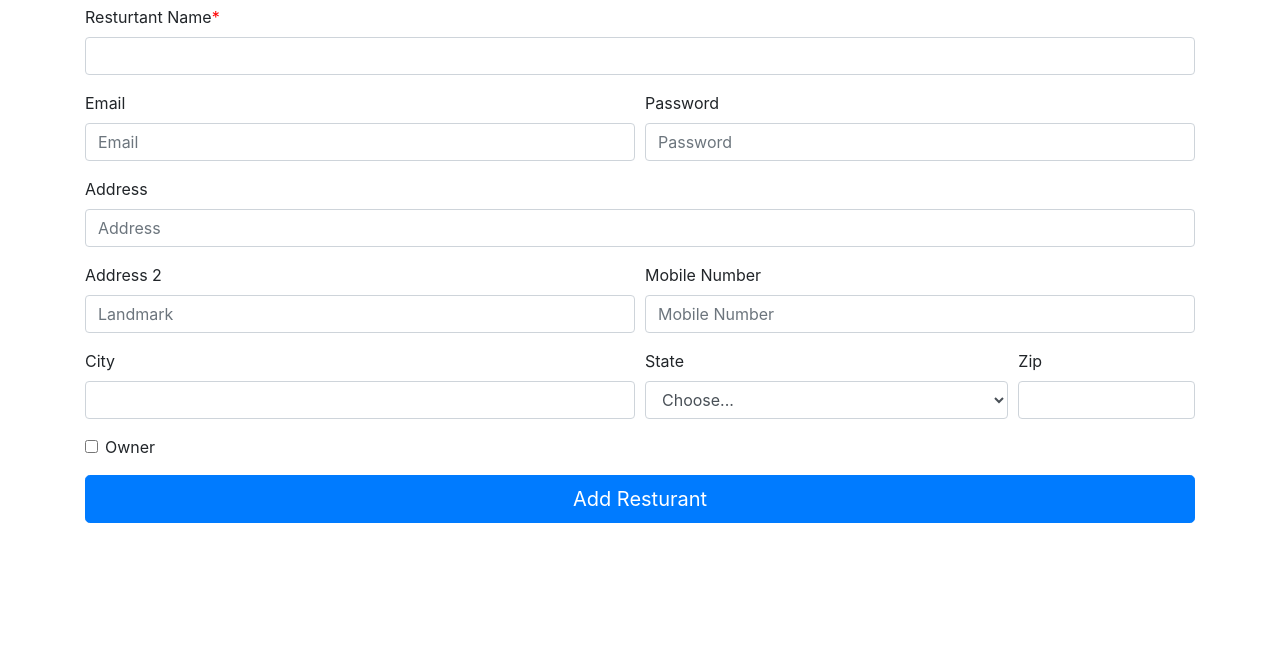
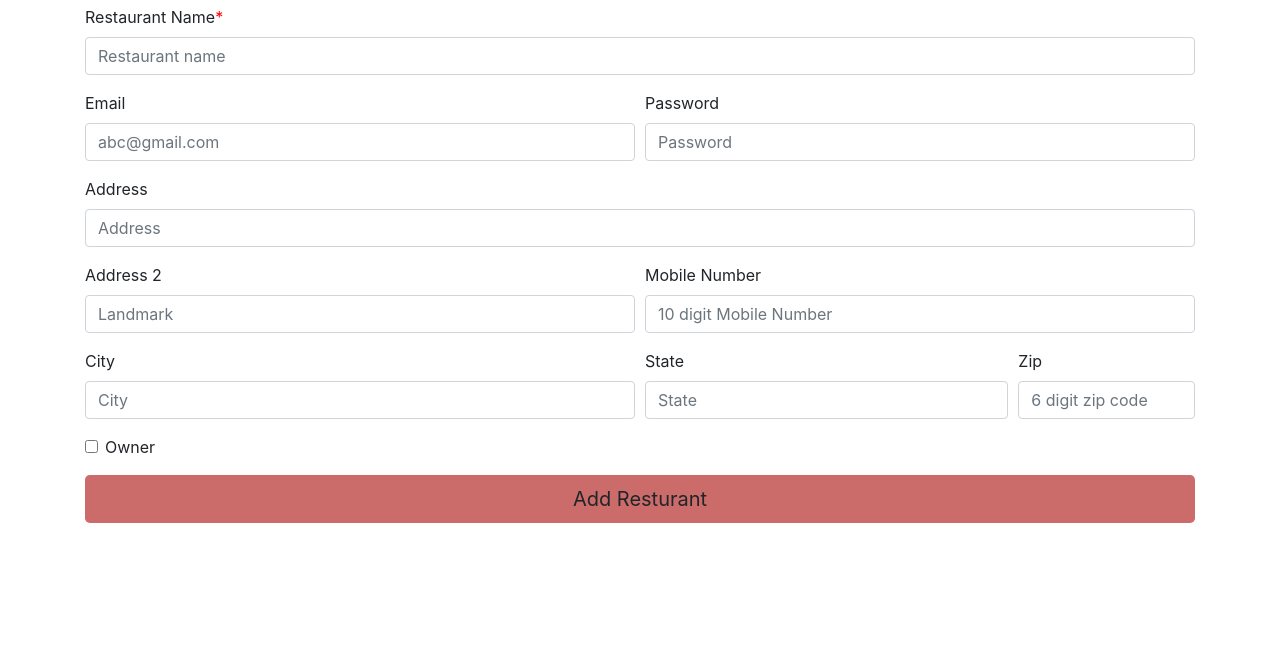
Before and after one commit to Misal-Ambasta/masai-sprint-4, a plain HTML site: page register.html in a window 1280 px wide. Shown: the part 134-800 px from the top of the page. Drawn offline with nearby package versions, Linux system fonts and the light colour scheme.

Commit message:
Registration Page

```diff
--- a/register.html
+++ b/register.html
@@ -12,27 +12,20 @@
 			integrity="sha384-Vkoo8x4CGsO3+Hhxv8T/Q5PaXtkKtu6ug5TOeNV6gBiFeWPGFN9MuhOf23Q9Ifjh"
 			crossorigin="anonymous"
 		/>
-
-		<link
-			rel="stylesheet"
-			href="https://use.fontawesome.com/releases/v5.3.1/css/all.css"
-			integrity="sha384-mzrmE5qonljUremFsqc01SB46JvROS7bZs3IO2EmfFsd15uHvIt+Y8vEf7N7fWAU"
-			crossorigin="anonymous"
-		/>
 	</head>
 
-	<body>
+	<body id="register_Background">
 		<!-- Nav Tab -->
 		<nav class="nav">
-			<a class="nav-link active" href="index.html">Home</a>
-			<a class="nav-link" href="order.html">Myaccount</a>
-			<a class="nav-link" href="register.html">Register</a>
+			<a class="nav-link active text-secondary" href="index.html">Home</a>
+
+			<a class="nav-link text-secondary" href="register.html">Register</a>
 		</nav>
 		<!-- Registration Box -->
-		<div class="container mt-3">
+		<div class="container mt-3" id="registerBox">
 			<div class="row">
 				<div class="col-12 h2">
-					Add Resturant
+					Add Restaurant
 				</div>
 				<div class="col h4">
 					Basic Details
@@ -43,80 +36,93 @@
 					<form>
 						<div class="form-row">
 							<div class="form-group col-12">
-								<label for="exampleInputEmail1"
-									>Resturtant Name<span class="asterisk">*</span></label
+								<label for="newrestroName"
+									>Restaurant Name<span class="asterisk">*</span></label
 								>
+								<input
+									type="text"
+									class="form-control"
+									id="newrestroName"
+									aria-describedby="emailHelp"
+									placeholder="Restaurant name"
+								/>
+							</div>
+							<div class="form-group col-md-6">
+								<label for="newEmail">Email</label>
 								<input
 									type="email"
 									class="form-control"
-									id="exampleInputEmail1"
-									aria-describedby="emailHelp"
+									id="newEmail"
+									placeholder="abc@gmail.com"
 								/>
 							</div>
 							<div class="form-group col-md-6">
-								<label for="inputEmail4">Email</label>
-								<input
-									type="email"
-									class="form-control"
-									id="inputEmail4"
-									placeholder="Email"
-								/>
-							</div>
-							<div class="form-group col-md-6">
-								<label for="inputmobile">Password</label>
+								<label for="password">Password</label>
 								<input
 									type="password"
 									class="form-control"
-									id="inputmobile"
+									id="password"
 									placeholder="Password"
 								/>
 							</div>
 
 							<div class="form-group col-12">
-								<label for="inputEmail4">Address</label>
+								<label for="address">Address</label>
 								<input
-									type="email"
+									type="text"
 									class="form-control"
-									id="inputEmail4"
+									id="address"
 									placeholder="Address"
 								/>
 							</div>
 
 							<div class="form-group col-md-6">
-								<label for="inputAddress2">Address 2</label>
+								<label for="address2">Address 2</label>
 								<input
 									type="text"
 									class="form-control"
-									id="inputAddress2"
+									id="address2"
 									placeholder="Landmark"
 								/>
 							</div>
 							<div class="form-group col-md-6">
-								<label for="inputmobile">Mobile Number</label>
+								<label for="newmobile">Mobile Number</label>
 								<input
 									type="text"
 									class="form-control"
-									id="inputmobile"
-									placeholder="Mobile Number"
+									id="newmobile"
+									placeholder="10 digit Mobile Number"
 								/>
 							</div>
 						</div>
 
 						<div class="form-row">
 							<div class="form-group col-md-6">
-								<label for="inputCity">City</label>
-								<input type="text" class="form-control" id="inputCity" />
+								<label for="newCity">City</label>
+								<input
+									type="text"
+									class="form-control"
+									placeholder="City"
+									id="newCity"
+								/>
 							</div>
 							<div class="form-group col-md-4">
-								<label for="inputState">State</label>
-								<select id="inputState" class="form-control">
-									<option selected>Choose...</option>
-									<option>...</option>
-								</select>
+								<label for="newState">State</label>
+								<input
+									type="text"
+									class="form-control"
+									placeholder="State"
+									id="newState"
+								/>
 							</div>
 							<div class="form-group col-md-2">
-								<label for="inputZip">Zip</label>
-								<input type="text" class="form-control" id="inputZip" />
+								<label for="newZip">Zip</label>
+								<input
+									type="text"
+									class="form-control"
+									placeholder="6 digit zip code"
+									id="newZip"
+								/>
 							</div>
 						</div>
 						<div class="form-group">
@@ -131,7 +137,7 @@
 								</label>
 							</div>
 						</div>
-						<button type="submit" class="btn btn-primary btn-lg btn-block">
+						<button type="submit" id="addRestro" class="btn btn-lg btn-block">
 							Add Resturant
 						</button>
 					</form>
@@ -139,6 +145,8 @@
 			</div>
 		</div>
 
+		<!-- Summary Part -->
+		<div id="result"></div>
 		<script
 			src="https://code.jquery.com/jquery-3.4.1.slim.min.js"
 			integrity="sha384-J6qa4849blE2+poT4WnyKhv5vZF5SrPo0iEjwBvKU7imGFAV0wwj1yYfoRSJoZ+n"
@@ -154,5 +162,6 @@
 			integrity="sha384-wfSDF2E50Y2D1uUdj0O3uMBJnjuUD4Ih7YwaYd1iqfktj0Uod8GCExl3Og8ifwB6"
 			crossorigin="anonymous"
 		></script>
+		<script type="text/javascript" src="register.js"></script>
 	</body>
 </html>
```
